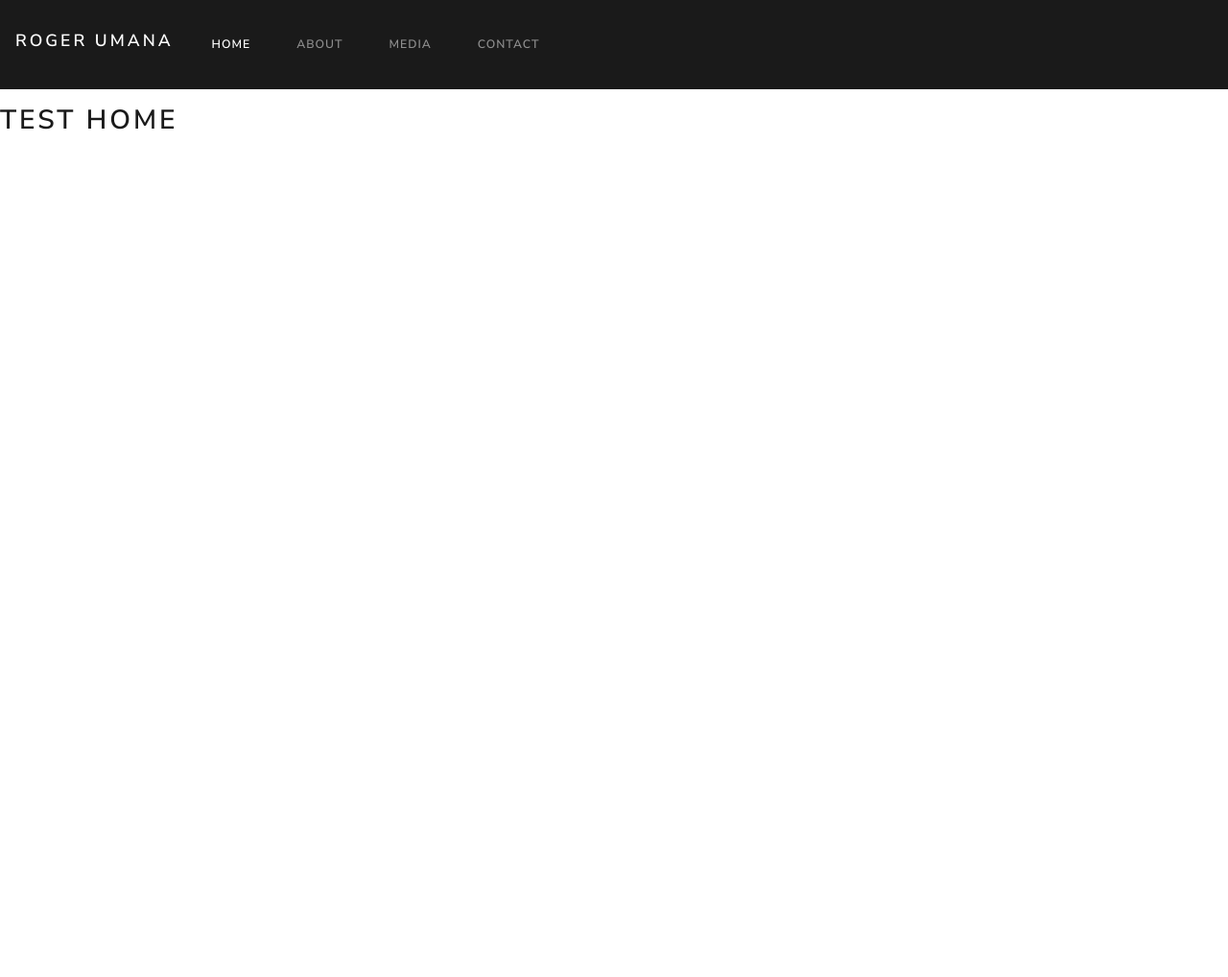
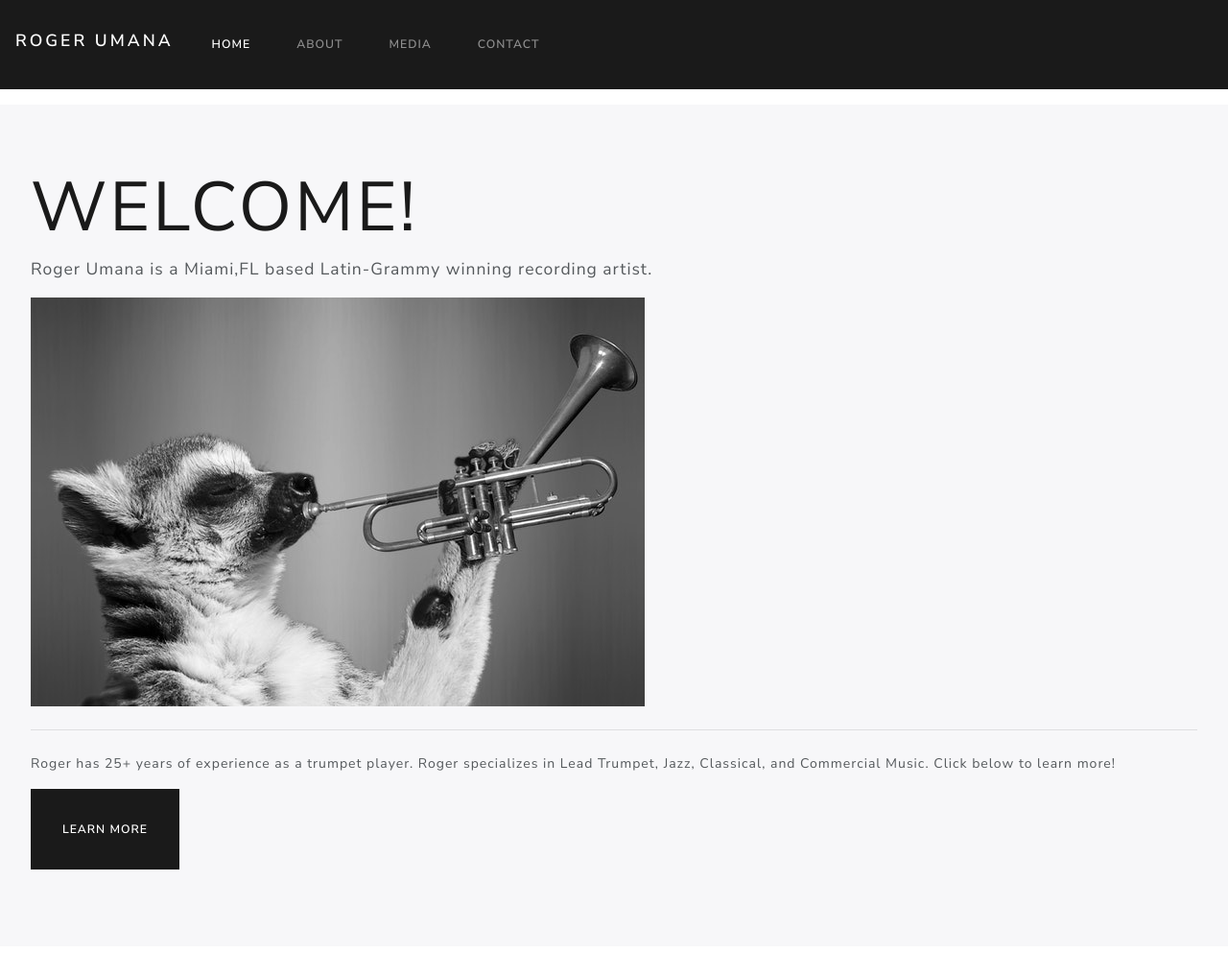
Before and after one commit to Briantpt30/Roger, a Flask app: page / in a window 1280 px wide. Shown: the whole page at 96% size. Before the commit the page ends 135 px from the top, so only its background shows below. Run offline with Flask 2, Linux system fonts and the light colour scheme; some libraries are stand-ins or nearby versions.

Commit message:
added images folder, image doesnt work

```diff
--- a/templates/index.html
+++ b/templates/index.html
@@ -1,5 +1,14 @@
 {% extends "base.html" %}
 {% block content %}
-<h2>Test Home</h2>
 
+<div class="jumbotron">
+    <h1 class="display-3">Welcome!</h1>
+    <p class="lead">Roger Umana is a Miami,FL based Latin-Grammy winning recording artist. </p>
+    <img src="stocktrumpet.jpeg">
+    <hr class="my-4">
+    <p>Roger has 25+ years of experience as a trumpet player. Roger specializes in Lead Trumpet, Jazz, Classical, and Commercial Music. Click below to learn more!</p>
+    <p class="lead">
+      <a class="btn btn-primary btn-lg" href="/about" role="button">Learn more</a>
+    </p>
+</div>
 {% endblock %}
```
Also changed, not shown: templates/stocktrumpet.jpeg (added), 3 other files.
